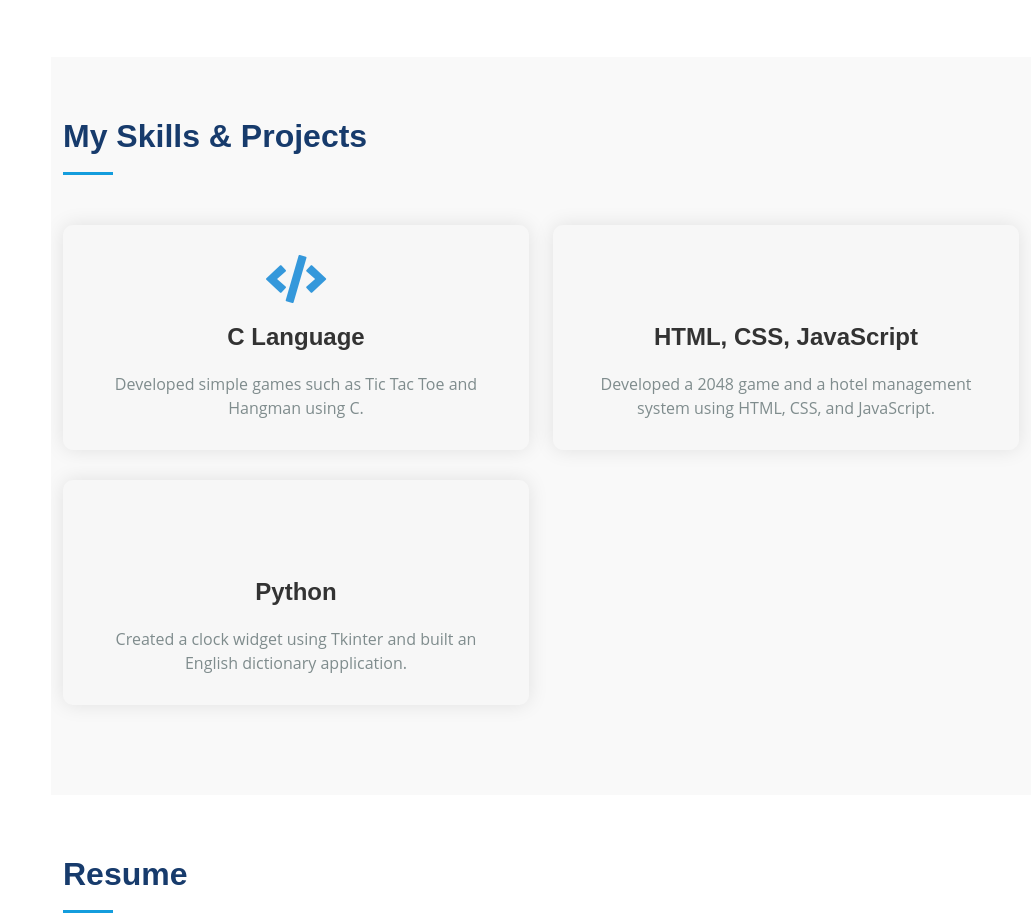
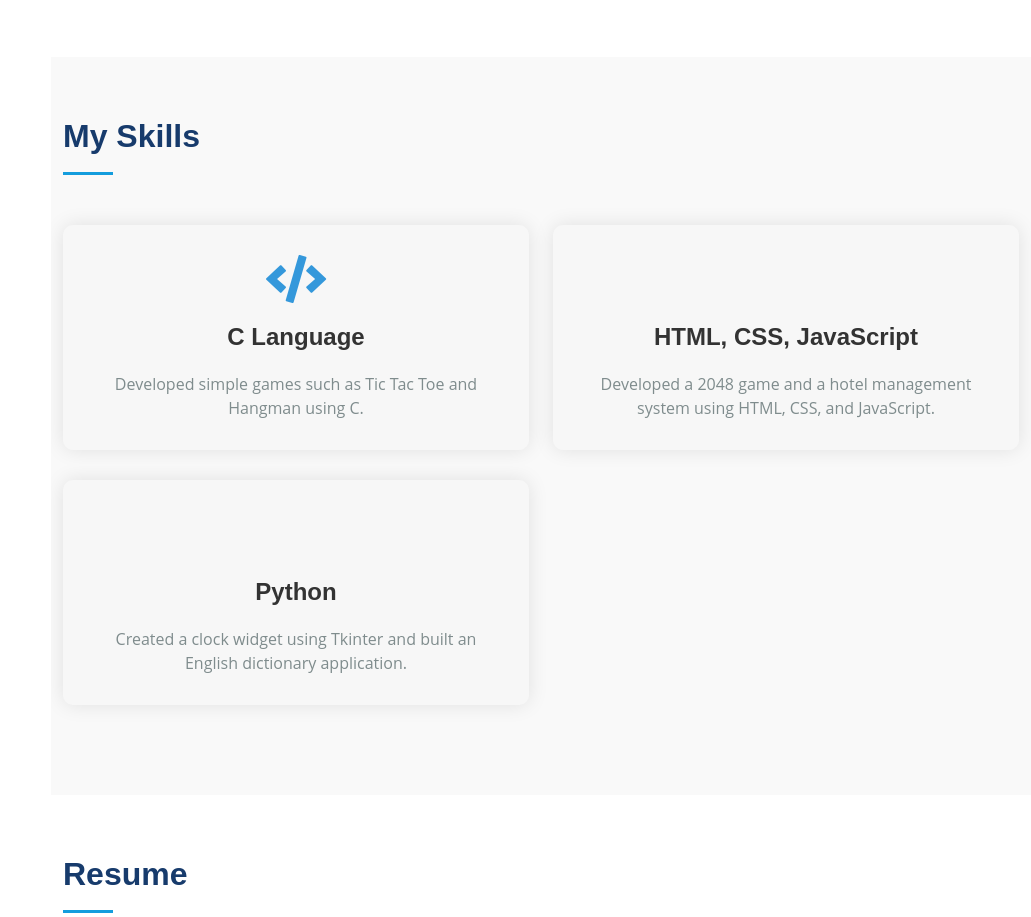
Before and after one commit to Ananta-Vaishnavi/Portfolio, a plain HTML site: page index.html in a window 1280 px wide. Shown: the part 1832-2749 px from the top of the page, without its empty margins (249-1280 px from the left). Drawn offline with nearby package versions, Linux system fonts and the light colour scheme.

Commit message:
changed the headline

```diff
--- a/index.html
+++ b/index.html
@@ -229,7 +229,7 @@
       <section id="skills" class="skills section-bg">
         <div class="container">
           <div class="section-title">
-            <h2>My Skills & Projects</h2>
+            <h2>My Skills</h2>
           </div>
 
           <div class="row">
```
